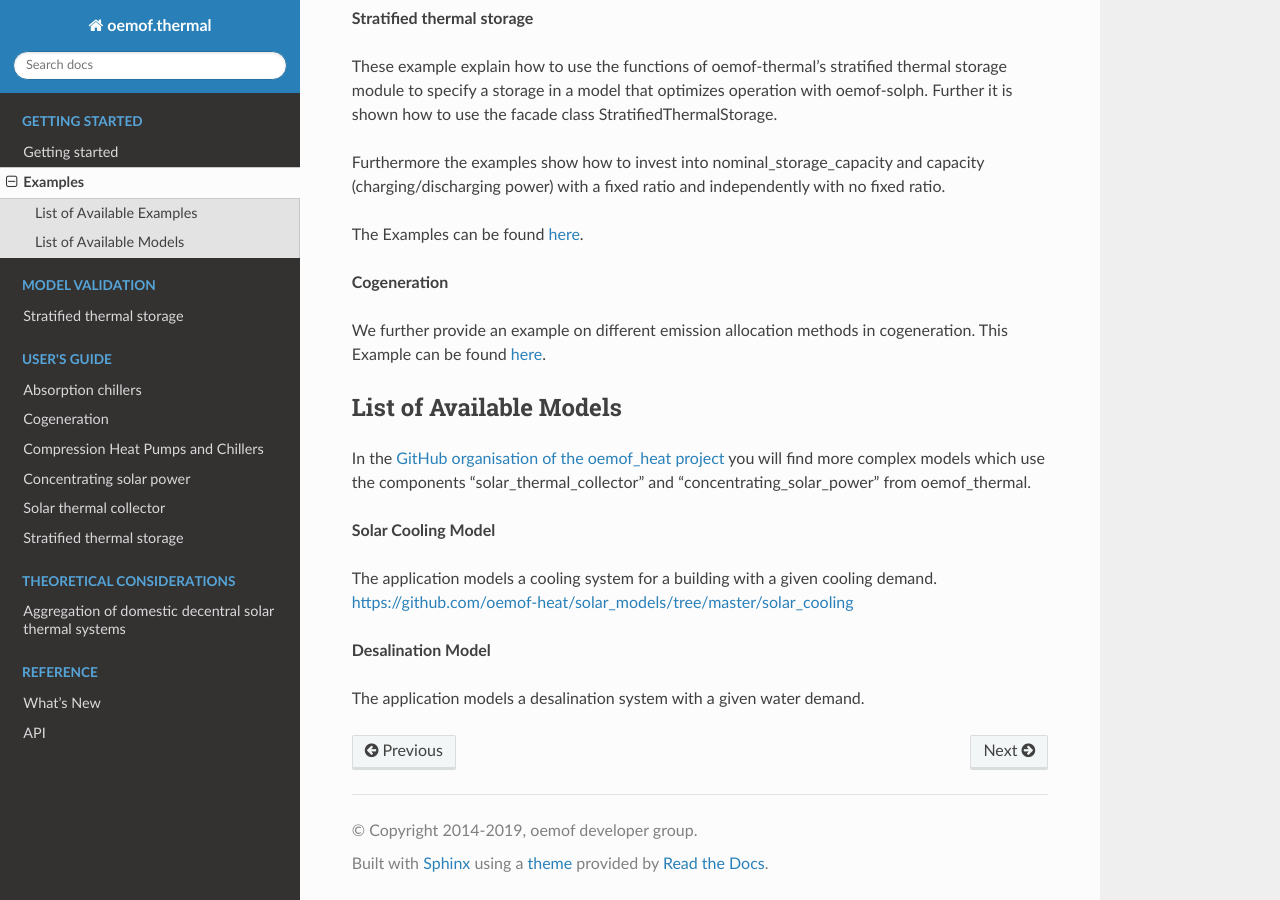
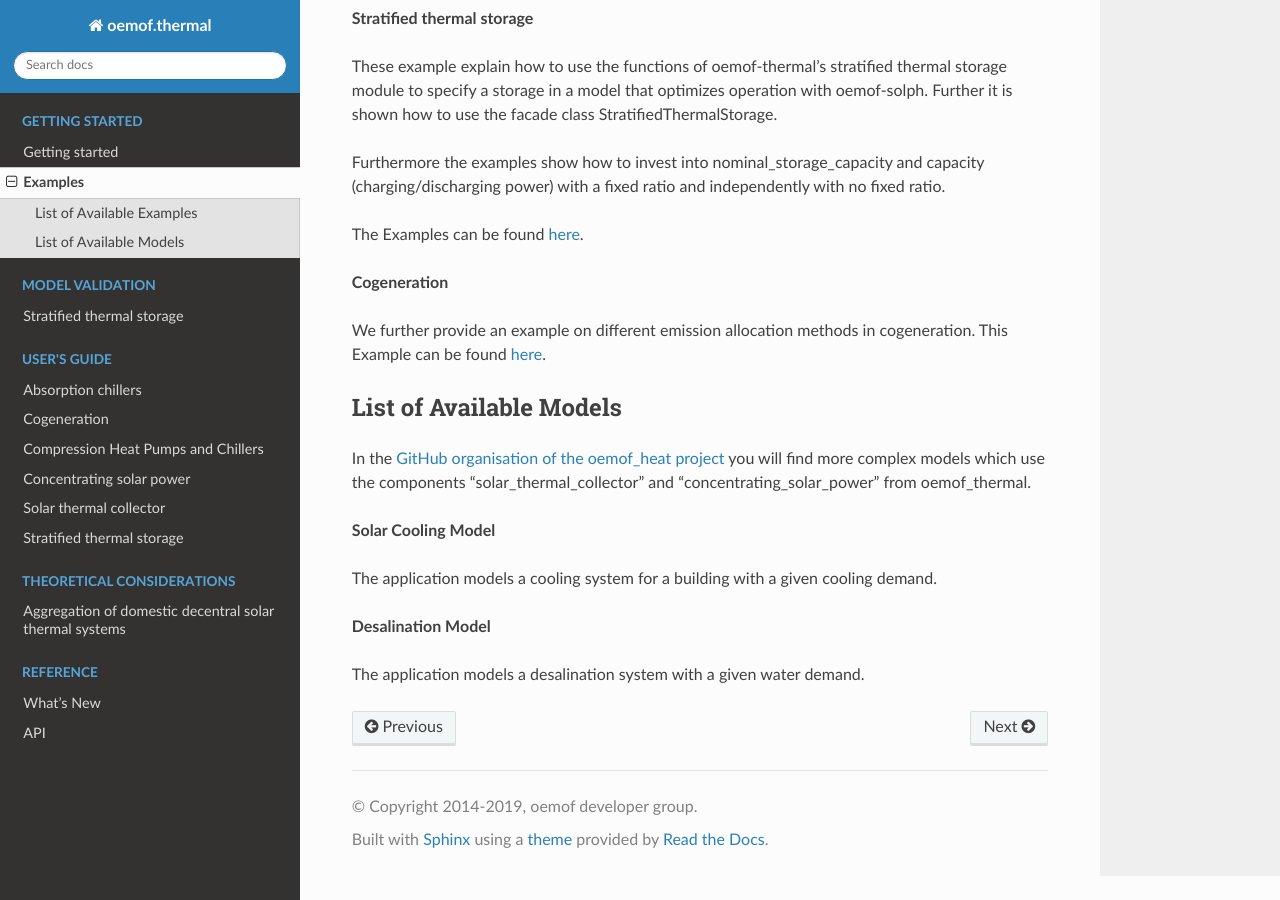
Before and after one commit to oemof/oemof-thermal, a Sphinx documentation site: the page built from docs/examples.rst, in a window 1280 px wide and 900 px high, scrolled down 1457 px. Built offline with Sphinx 7.4.7 and the Read the Docs theme 2.0.0, drawn with Linux system fonts in a browser that asks for light colours; formulas are drawn with MathJax 3; pages that are not in the unit, such as notebooks, are missing from menus; some of the changed lines change nothing that is shown.

Commit message:
Update examples.rst

```diff
--- a/docs/examples.rst
+++ b/docs/examples.rst
@@ -83,7 +83,6 @@ In the `GitHub organisation of the oemof_heat project <https://github.com/oemof-
 **Solar Cooling Model**
 
 The application models a cooling system for a building with a given cooling demand.
-https://github.com/oemof-heat/solar_models/tree/master/solar_cooling
 
 **Desalination Model**
 
```
